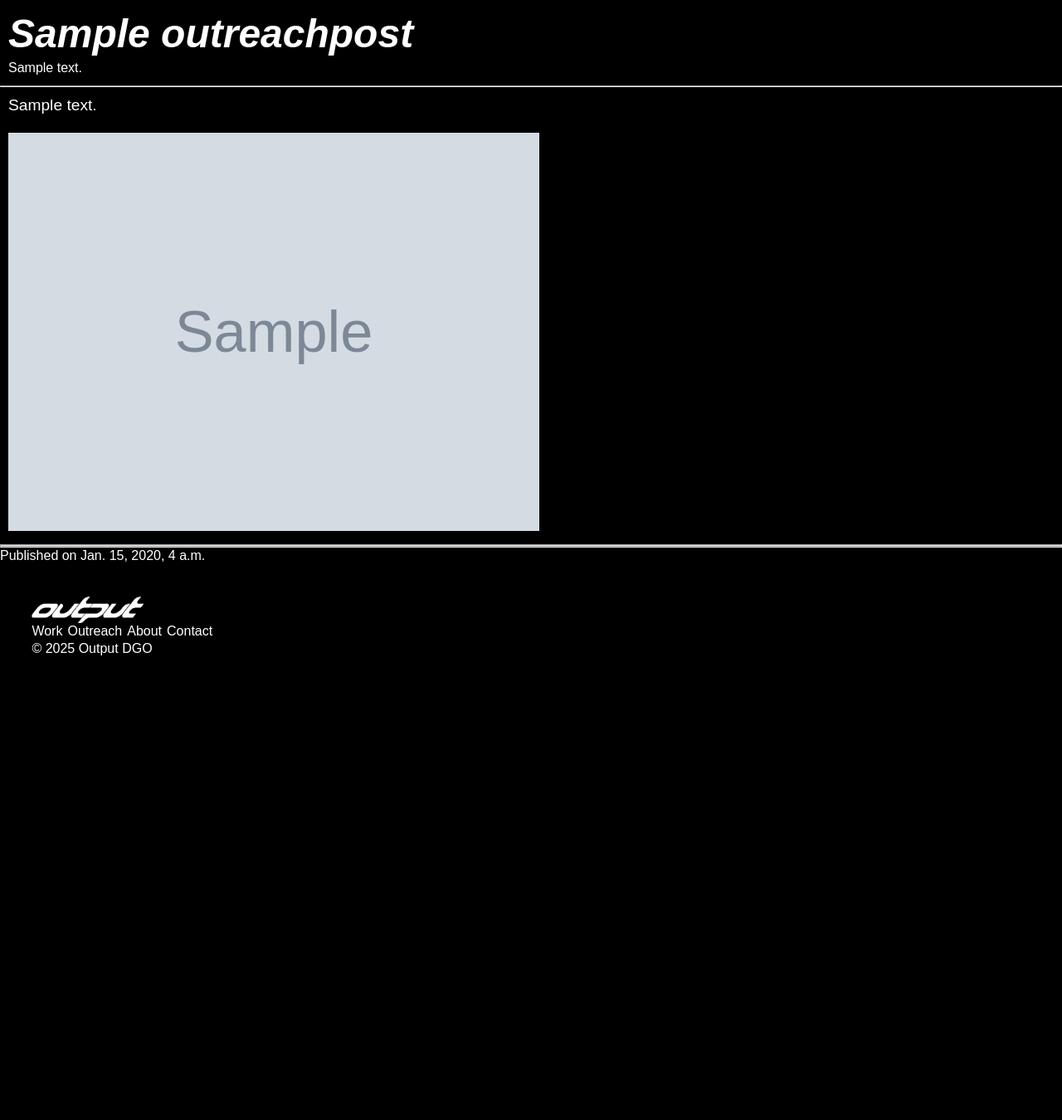
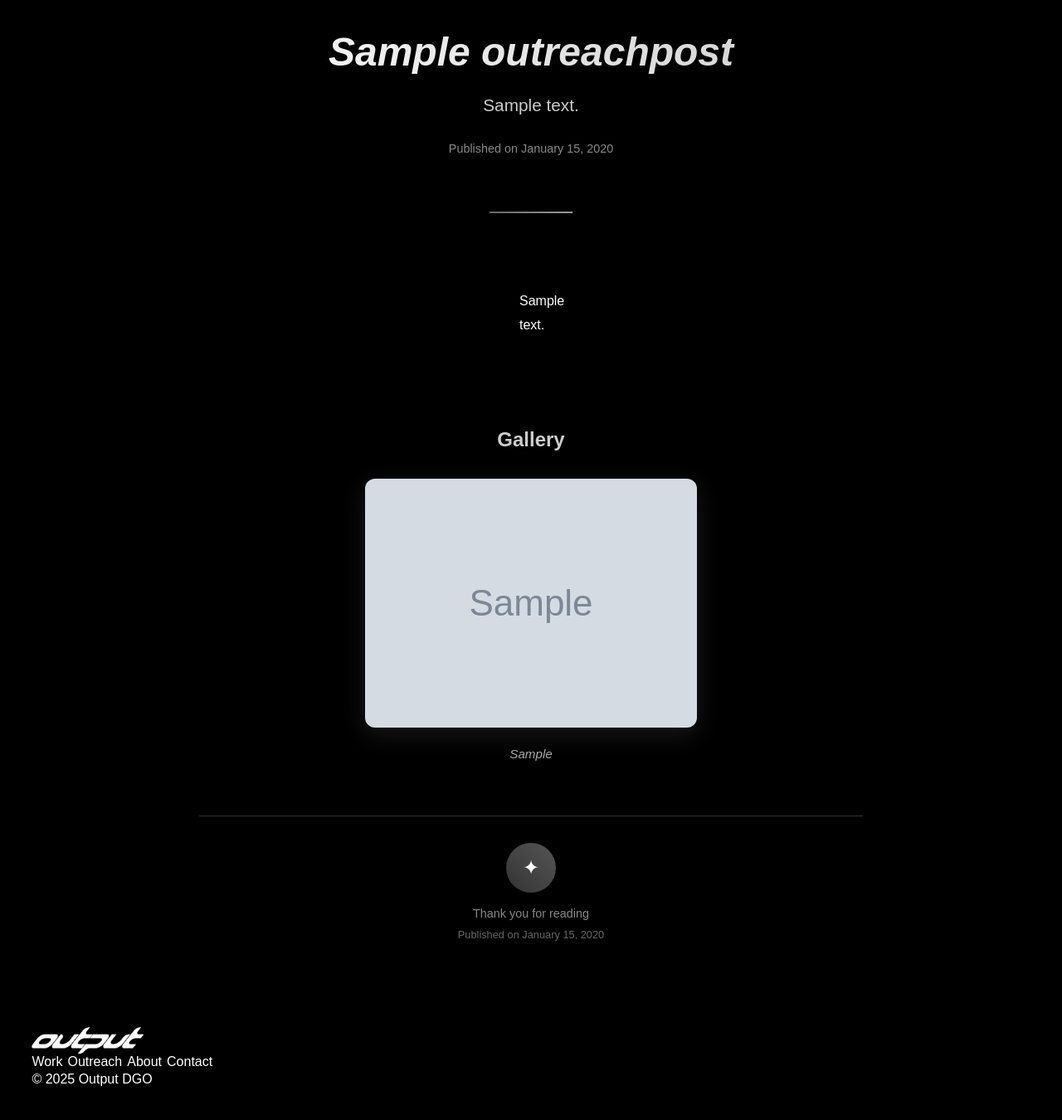
Before and after one commit to outputdgo/basedgo1, a Django app: page /outreach/1/ in a window 1280 px wide. Shown: the part 75-1425 px from the top of the page at 83% size. Before the commit the page ends 865 px from the top, so only its background shows below. Run offline with Django 5.2, Linux system fonts and the light colour scheme; tables that the repository leaves empty hold one stand-in row (values such as "Sample post"); grey boxes marked "Sample" are stand-in pictures; some libraries are stand-ins or nearby versions; some web fonts are replaced.

Commit message:
CkEditor edits

```diff
--- a/base/urls.py
+++ b/base/urls.py
@@ -22,6 +22,7 @@ from django.conf.urls.static import static
 
 urlpatterns = [
     path(config('ADMIN_URL'), admin.site.urls),
+    # Use standard ckeditor_uploader with our security middleware
     path('ckeditor/', include('ckeditor_uploader.urls')),
     path('', include('home.urls')),
     path('outreach/', include('outreach.urls')),
--- a/outreach/models.py
+++ b/outreach/models.py
@@ -1,10 +1,11 @@
 from django.db import models
 from work.models import Content, RandomSlugMixin
-from ckeditor.fields import RichTextField
+from ckeditor_uploader.fields import RichTextUploadingField
+from utils.file_validators import validate_image_upload
 # Create your models here.
 
 class OutreachPost(Content, RandomSlugMixin):
-    body = RichTextField()
+    body = RichTextUploadingField()
 
 
 class OutreachImage(models.Model):
--- a/static/css/output.css
+++ b/static/css/output.css
@@ -423,18 +423,212 @@ h3 {
 .reachinfo {
   display: flex;
   flex-direction: column;
-  padding: 10px;
+  padding: 2rem 1rem;
+  text-align: center;
+  max-width: 900px;
+  margin: 0 auto;
+}
+
+.reachinfo h1 {
+  font-size: 3rem;
+  margin-bottom: 1rem;
+  background: linear-gradient(45deg, #fff, #ccc);
+  -webkit-background-clip: text;
+  -webkit-text-fill-color: transparent;
+  background-clip: text;
+}
+
+.reachinfo p {
+  font-size: 1.3rem;
+  color: #ccc;
+  line-height: 1.6;
+  max-width: 200px;
+  margin: 0 auto;
 }
 
 .reachbody {
   display: flex;
-  align-content: center;
-  margin-right: 10%;
-  padding: 10px;
+  padding: 60px !important;
+  margin: 0 auto;
+  max-width: 400px; /* Narrower for better column appearance */
+  text-align: left; /* Ensure text is left-aligned within the centered column */
 }
+
 .reachbody__text {
+  width: 10%;
+  line-height: 1.8; /* Better line spacing */
+  margin: 0 auto;
+}
+
+/* Typography hierarchy for CKEditor content */
+.reachbody__text h1,
+.reachbody__text h2,
+.reachbody__text h3,
+.reachbody__text h4,
+.reachbody__text h5,
+.reachbody__text h6 {
+  margin: 2rem 0 1rem 0;
+  line-height: 1.3;
+  font-weight: 600;
+  text-align: center;
+}
+
+.reachbody__text h1 { font-size: 2.5rem; }
+.reachbody__text h2 { font-size: 2rem; }
+.reachbody__text h3 { font-size: 1.5rem; }
+.reachbody__text h4 { font-size: 1.3rem; }
+.reachbody__text h5 { font-size: 1.1rem; }
+.reachbody__text h6 { font-size: 1rem; }
+
+.reachbody__text p {
+  margin: 1.2rem 0;
+  text-align: center;
+}
+
+.reachbody__text ul,
+.reachbody__text ol {
+  margin: 1rem auto;
+  padding-left: 1rem;
+  display: inline-block;
+  text-align: left;
+}
+
+.reachbody__text li {
+  margin: 0.5rem 0;
+  list-style-type: disc;
+}
+
+.reachbody__text ol li {
+  list-style-type: decimal;
+}
+
+/* Center the list container */
+.reachbody__text {
+  text-align: left; /* Left-align text within the centered column */
+}
+
+.reachbody__text ul,
+.reachbody__text ol {
+  text-align: left;
+  display: inline-block;
+}
+
+.reachbody__text blockquote {
+  margin: 2rem auto;
+  padding: 1.5rem 2rem;
+  border-left: 4px solid #666;
+  background-color: rgba(255, 255, 255, 0.02);
+  font-style: italic;
+  border-radius: 0 8px 8px 0;
+  text-align: center;
+  max-width: 600px;
+}
+
+.reachbody__text img {
+  max-width: 100%;
+  height: auto;
+  margin: 2rem auto;
+  display: block;
+  border-radius: 8px;
+  box-shadow: 0 4px 20px rgba(255, 255, 255, 0.1);
+}
+
+.reachbody__text a {
+  color: #4A9EFF;
+  text-decoration: underline;
+  transition: color 0.3s ease;
+}
+
+.reachbody__text a:hover {
+  color: #7BB3FF;
+}
+
+.reachbody__text code {
+  background-color: rgba(255, 255, 255, 0.1);
+  padding: 2px 6px;
+  border-radius: 4px;
+  font-family: 'Courier New', monospace;
+  font-size: 0.9em;
+}
+
+.reachbody__text pre {
+  background-color: rgba(255, 255, 255, 0.05);
+  padding: 1.5rem;
+  border-radius: 8px;
+  overflow-x: auto;
+  margin: 1.5rem 0;
+}
+
+.reachbody__text pre code {
+  background: none;
+  padding: 0;
+}
+
+/* Mobile responsive adjustments */
+@media screen and (max-width: 768px) {
+  .reachinfo {
+    padding: 1.5rem 1rem;
+  }
+
+  .reachinfo h1 {
+    font-size: 2.2rem;
+  }
+
+  .reachinfo p {
+    font-size: 1.1rem;
+  }
+
+  .reachbody {
+    padding: 30px 20px;
+    max-width: 100%;
+    margin: 0 auto;
+    text-align: left; /* Ensure text stays left-aligned within centered column */
+  }
+
+  .reachbody__text {
+    margin: 0 auto;
+    font-size: 1rem;
+    line-height: 1.7;
+  }
+
+  .reachbody__text h1 { font-size: 2rem; }
+  .reachbody__text h2 { font-size: 1.7rem; }
+  .reachbody__text h3 { font-size: 1.4rem; }
+  .reachbody__text h4 { font-size: 1.2rem; }
+
+  .reachbody__text blockquote {
+    padding: 1rem 1.5rem;
+    margin: 1.5rem 0;
+  }
+}
+
+/* Additional styling for better readability */
+.reachbody__text strong {
+  font-weight: 600;
+  color: #fff;
+}
+
+.reachbody__text em {
+  font-style: italic;
+  color: #ddd;
+}
+
+.reachbody__text table {
   width: 100%;
-  font-size: 1.2rem;
+  border-collapse: collapse;
+  margin: 2rem 0;
+}
+
+.reachbody__text th,
+.reachbody__text td {
+  padding: 0.8rem;
+  border: 1px solid #444;
+  text-align: left;
+}
+
+.reachbody__text th {
+  background-color: rgba(255, 255, 255, 0.1);
+  font-weight: 600;
 }
 
 .about {
--- a/templates/outreach/post.html
+++ b/templates/outreach/post.html
@@ -7,21 +7,54 @@
 <title>{{ outreach.title }} - BASE@OUTPUT</title>
 {% endblock %}
 {% block content %}
-    <div class= "reachinfo">
+    <!-- Post Header -->
+    <div class="reachinfo">
         <h1 class="special">{{outreach.title}}</h1>
-            <p>{{outreach.description}}</p>
+        <p>{{outreach.description}}</p>
+        <div class="post-meta">
+            <p style="font-size: 0.9rem; color: #888; margin-top: 1.5rem;">
+                Published on {{outreach.date|date:"F j, Y"}}
+            </p>
+        </div>
     </div>
-    <hr>
-    <div class="reachbody">
-        <div class="reachbody__text">{{outreach.body|safe}}</div>
+
+    <!-- Decorative separator -->
+    <div style="text-align: center; margin: 2rem 0;">
+        <div style="width: 100px; height: 2px; background: linear-gradient(45deg, #666, #999); margin: 0 auto;"></div>
     </div>
-    {% for image in outreach.outreachimage_set.all %}
-                <img class="project__imgbox" src="{{ image.image.url }}" alt="{{ project.title }}">
-                {% if image.description %}
-                <p class="project__image--description">{{ image.description }}</p>
+
+    <!-- Post Content -->
+        <div class="reachbody container">
+            <div class="reachbody__text">{{outreach.body|safe}}</div>
+        </div>
+
+    <!-- Additional Images Section -->
+    {% if outreach.outreachimage_set.all %}
+    <div style="max-width: 900px; margin: 3rem auto; padding: 0 1rem;">
+        <h3 style="text-align: center; margin-bottom: 2rem; color: #ccc;">Gallery</h3>
+        {% for image in outreach.outreachimage_set.all %}
+            <div style="margin: 2rem 0; text-align: center;">
+                <img class="gallery-image" src="{{ image.image.url }}" alt="{{ outreach.title }}"
+                     style="max-width: 100%; height: auto; border-radius: 12px; box-shadow: 0 8px 30px rgba(255, 255, 255, 0.1);">
+                {% if image.caption %}
+                <p style="margin-top: 1rem; font-style: italic; color: #aaa; font-size: 0.95rem;">{{ image.caption }}</p>
                 {% endif %}
-        <hr>
-            {% endfor %}
-    <hr>
-    <p>Published on {{outreach.date}}</p>
+            </div>
+            {% if not forloop.last %}
+            <div style="text-align: center; margin: 3rem 0;">
+                <div style="width: 50px; height: 1px; background: #444; margin: 0 auto;"></div>
+            </div>
+            {% endif %}
+        {% endfor %}
+    </div>
+    {% endif %}
+
+    <!-- Post Footer -->
+    <div style="text-align: center; margin: 4rem auto 2rem; max-width: 800px; padding: 2rem 1rem; border-top: 1px solid #333;">
+        <div style="width: 60px; height: 60px; background: linear-gradient(45deg, #333, #555); border-radius: 50%; margin: 0 auto 1rem; display: flex; align-items: center; justify-content: center;">
+            <span style="font-size: 1.5rem;">✦</span>
+        </div>
+        <p style="color: #888; font-size: 0.9rem;">Thank you for reading</p>
+        <p style="color: #666; font-size: 0.8rem; margin-top: 0.5rem;">Published on {{outreach.date|date:"F j, Y"}}</p>
+    </div>
 {% endblock %}
--- /dev/null
+++ b/utils/security_middleware.py
@@ -0,0 +1,28 @@
+"""
+Security middleware for file uploads and media serving
+"""
+from django.http import HttpResponse
+
+class MediaSecurityMiddleware:
+    """
+    Add security headers for media files
+    """
+    def __init__(self, get_response):
+        self.get_response = get_response
+
+    def __call__(self, request):
+        response = self.get_response(request)
+
+        # Add security headers for media files
+        if request.path.startswith('/media/'):
+            # Prevent execution of uploaded files
+            response['X-Content-Type-Options'] = 'nosniff'
+            response['Content-Disposition'] = 'inline'
+
+            # Prevent caching of potentially sensitive uploads
+            if 'uploads/' in request.path:
+                response['Cache-Control'] = 'private, no-cache, no-store, must-revalidate'
+                response['Pragma'] = 'no-cache'
+                response['Expires'] = '0'
+
+        return response
```
Also changed, not shown: base/settings.py (+17 -0 lines), utils/file_validators.py (added, +95 -0 lines), utils/secure_upload.py (added, +71 -0 lines), outreach/migrations/0006_alter_outreachpost_body.py (added), utils/__init__.py (added), 2 other files.
